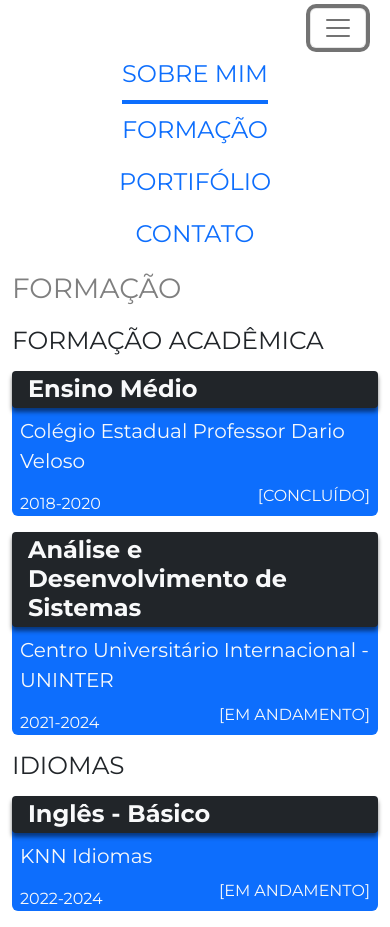
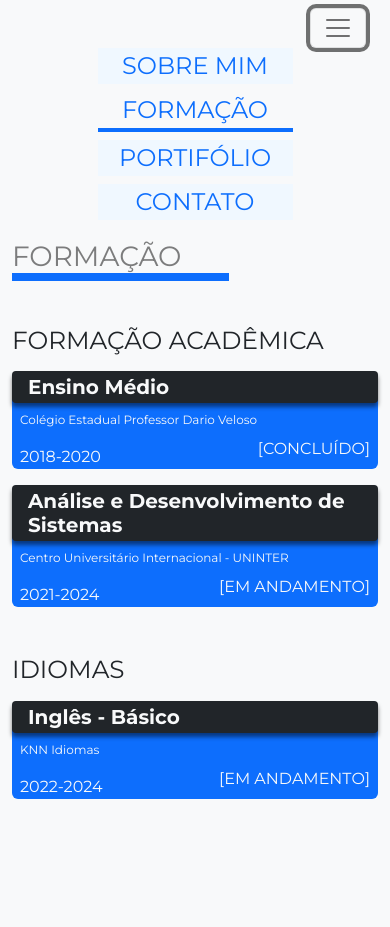
Before and after one commit to Roger2405/portifolio-trabalho, a plain HTML site: page formacao.html in a window 390 px wide. Both pictures are taken after a click on the button "Toggle navigation". After the commit the page ends 844 px from the top, so only its background shows below. Drawn offline with nearby package versions, Linux system fonts and the light colour scheme.

Commit message:
finalizando o trabalho

```diff
--- a/css/formacao.css
+++ b/css/formacao.css
@@ -1,14 +1,7 @@
-
-.titulo {
-
-
-}
-
 .subtitulo {
-    margin-top: 1rem;
+    margin-top: 3rem;
     text-transform: uppercase;
 }
-
 .formacao {
     position: relative;
 }
@@ -34,3 +27,13 @@
 .formacao__status::after {
     content: "]";
 }
+
+@media screen and (max-width: 768px) {
+    .formacao__nome {
+        font-size: 1.25rem;
+    }
+    .formacao__instituicao {
+        font-size: .75rem;
+    }
+
+}
--- a/css/style.css
+++ b/css/style.css
@@ -17,10 +17,9 @@ header {
 }
 
 .titulo {
-    border-bottom: .5cd prrem solid;
+    border-bottom: .5rem solid;
     display: inline;
     padding-right: 3rem;
-    margin-top: 2rem;
 }
 
 .texto {
@@ -28,8 +27,18 @@ header {
 }
 
 @media screen and (max-width: 767px) {
-    .nav-link:not(.link-ativo) {
+    /*.nav-link:not(.link-ativo) {
         background-color: unset;
+    }*/
+    .nav-link {
+        padding: 0;
+        margin-bottom: .5rem;
+        min-width: 50vw;
+        text-align: center;
+    }
+    .link-ativo {
+        border-top: 0;
+        border-bottom: 4px solid;
     }
     .navegacao {
         background-color: rgba(255, 255, 255, 0.8);
--- a/formacao.html
+++ b/formacao.html
@@ -15,9 +15,9 @@
 
     <title>Formação</title>
 </head>
-<body class="container">
+<body class="container bg-light">
     <header>
-        <nav class="navbar navbar-expand-md py-sm-2 pb-sm-0">
+        <nav class="navbar navbar-expand-md py-sm-2 pb-sm-0" role="navigation">
             <div class="container-fluid justify-content-end">
                 <button class="navbar-toggler" type="button" data-bs-toggle="collapse" data-bs-target="#navbarText" aria-controls="navbarText" aria-expanded="false" aria-label="Toggle navigation">
                     <span class="navbar-toggler-icon"></span>
@@ -41,17 +41,19 @@
             </div>
         </nav>
     </header>
-    <main class="">
-        <h1 class="titulo modal-title text-black-50 text-uppercase border-primary">Formação</h1>
-        <h2 class="subtitulo">Formação acadêmica</h2>
-        <section class="academicas">
+    <main class="" role="main">
+        <h1 class="titulo modal-title text-black-50 text-uppercase border-primary" role="heading">Formação</h1>
+        <section class="formacoes mt-5">
+            <h2 class="subtitulo">Formação acadêmica</h2>
+            <div class="academicas">
+
+            </div>
+            <h2 class="subtitulo">Idiomas</h2>
+            <div class="idiomas">
+
+            </div>
 
         </section>
-        <h2 class="subtitulo">Idiomas</h2>
-        <section class="idiomas">
-
-        </section>
-
 
         <script src="https://cdn.jsdelivr.net/npm/bootstrap@5.2.0/dist/js/bootstrap.bundle.min.js" integrity="sha384-A3rJD856KowSb7dwlZdYEkO39Gagi7vIsF0jrRAoQmDKKtQBHUuLZ9AsSv4jD4Xa" crossorigin="anonymous"></script>
         <script src="./js/geraFormacao.js" type="module"></script>
--- a/js/adicionarClasses.js
+++ /dev/null
@@ -1,6 +0,0 @@
-export default function adicionarClasses(elemento, listaDeClasses = "" | []) {
-    listaDeClasses = listaDeClasses.split(" ");
-    listaDeClasses.forEach(classe => {
-        elemento.classList.add(classe);
-    });
-}
--- /dev/null
+++ b/js/funcoesComuns.js
@@ -0,0 +1,12 @@
+export function adicionarClasses(elemento, listaDeClasses = "" | []) {
+    listaDeClasses = listaDeClasses.split(" ");
+    listaDeClasses.forEach(classe => {
+        elemento.classList.add(classe);
+    });
+}
+export function spanMensagemDeErro() {
+    var elementoMensagemDeErro = document.createElement('span');
+    adicionarClasses(elementoMensagemDeErro, "text-danger bg-danger position-relative mt-5 px-3 py-2 rounded bg-opacity-25");
+    elementoMensagemDeErro.textContent = "Houve um erro ao gerar os elementos";
+    return elementoMensagemDeErro;
+}
--- a/js/geraFormacao.js
+++ b/js/geraFormacao.js
@@ -1,36 +1,50 @@
-import adicionarClasses from "./adicionarClasses.js";
+import {adicionarClasses} from "./funcoesComuns.js";
+import {spanMensagemDeErro} from "./funcoesComuns.js";
 
-const secaoIdiomas = document.querySelector('.idiomas');
-const secaoAcademicas = document.querySelector('.academicas');
+const secaoFormacoes = document.querySelector('.formacoes');
+const divIdiomas = document.querySelector('.idiomas');
+const divAcademicas = document.querySelector('.academicas');
 
-var formacoesJson = await fetch("../formacoes.json")
-  .then((resposta) => formacoesJson = resposta.json());
+//requisição do arquivo json que, ao receber a resposta, se a mesma for OK será armazenada na variável;
+var formacoesJson = await fetch("../files/formacoes.json")
+.then((resposta) => resposta.ok && (formacoesJson = resposta.json()));
 
-formacoesJson.forEach(formacao => {
-    montaFormacao(formacao);
-});
+//verifica se a variável está preenchida;
+if(formacoesJson) {
+    //itera por cada formação e chama a função que cria os elementos com as informações e estilos;
+    formacoesJson.forEach(formacao => {
+        montarFormacao(formacao);
+    });
+}
+//se a variável não estiver preenchida, é executado o else, o qual limpa o html dentro da seção de formações e adiciona uma mensagem de erro à secaoFormacoes;
+else {
+    secaoFormacoes.innerHTML = "";
+    secaoFormacoes.appendChild(spanMensagemDeErro());
+}
 
-function montaFormacao({nome, concluido, instituicao, periodo, tipo} = typeof formacoesJson[0]) {
-    const divFormacao = document.createElement('div');
+function montarFormacao({nome, concluido, instituicao, periodo, tipo} = typeof formacoesJson[0]) {
+    //criando os elementos HTML e os salvando em constantes para manipulá-los;
+    const divFormacao = document.createElement('div'); //elemento pai
     const elementoTitulo = document.createElement('h3');
     const elementoStatus = document.createElement('span');
     const elementoInstituicao = document.createElement('p');
     const elementoPeriodo = document.createElement('p');
 
     const listaDeElementosFilho = [elementoTitulo, elementoStatus, elementoInstituicao, elementoPeriodo];
-
+    //faz o "appendChild" no elemento pai para cada elemento criado;
     listaDeElementosFilho.forEach(elemento => {
         divFormacao.appendChild(elemento);
     });
 
-    console.log(tipo);
+    //verfica em qual div o elemento ficará
     if(tipo == "academica") {
-        secaoAcademicas.appendChild(divFormacao);
+        divAcademicas.appendChild(divFormacao);
     }
     else if(tipo == "idioma") {
-        secaoIdiomas.appendChild(divFormacao);
+        divIdiomas.appendChild(divFormacao);
     }
 
+    //adicionando  o textContent e as classes(utilizando uma função do arquivo "funcoesComuns.js");
     adicionarClasses(divFormacao, "formacao bg-primary text-light rounded mt-3");
 
     elementoTitulo.textContent = nome;
```
Also changed, not shown: contato.html (+26 -4 lines), index.html (+8 -6 lines), js/geraProjeto.js (+38 -23 lines), portifolio.html (+8 -8 lines), files/formacoes.json (renamed from formacoes.json), files/projetos.json (renamed from projetos.json).
